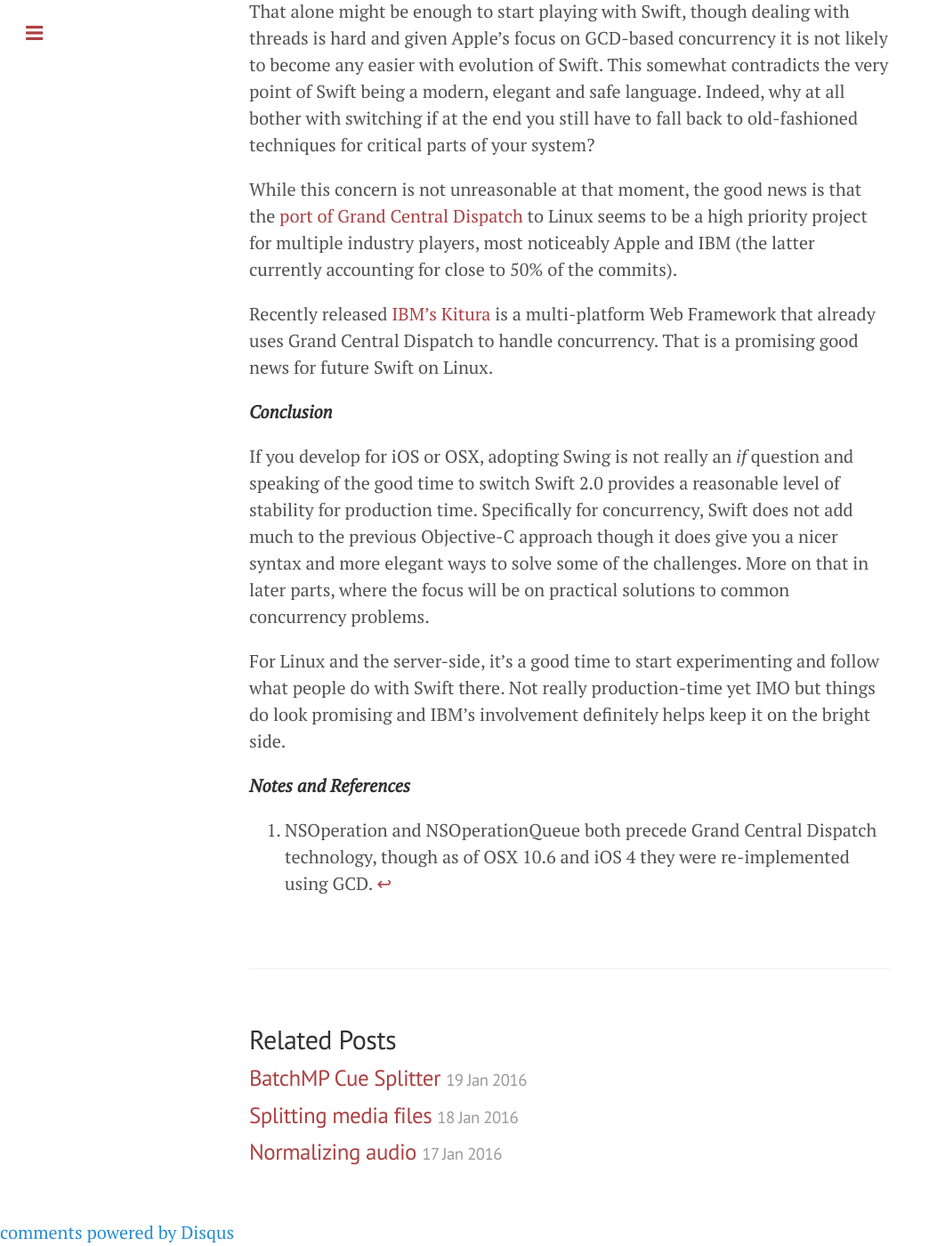
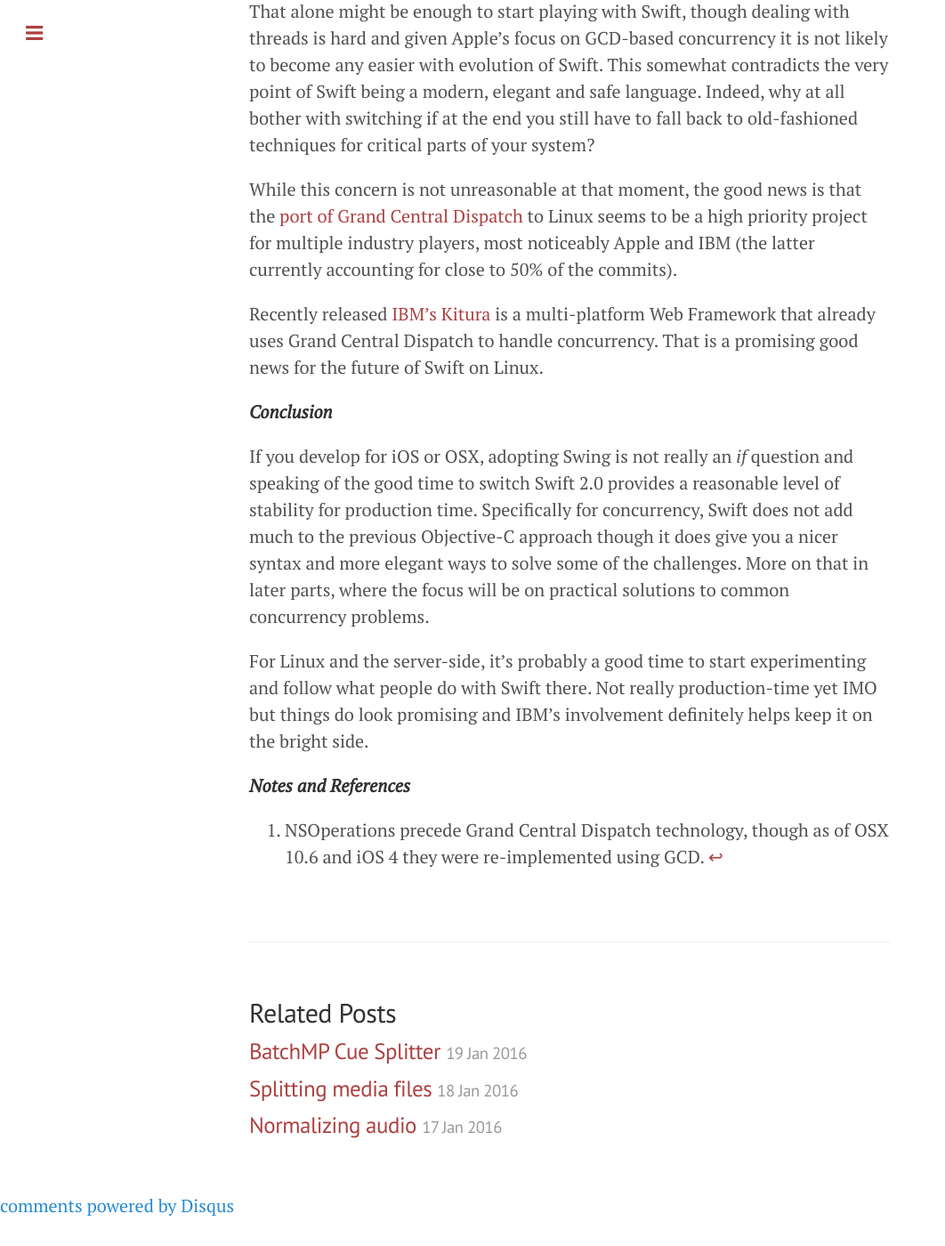
Before and after one commit to akpw/akpw, a Jekyll site: the page built from _posts/2016-2-15-Swift concurrency.md, in a window 1280 px wide and 1400 px high, scrolled down 3456 px. Shown: the whole window at 89% size, without its empty margins (0-1062 px from the left). Built offline with Jekyll 4.4.1, drawn with Linux system fonts in a browser that asks for light colours; comment, search, counter and statistics services are not loaded; after the commit the page ends 4826 px from its top, so only the background shows below that.

Commit message:
swift concurrency, update

```diff
--- a/_posts/2016-2-15-Swift concurrency.md
+++ b/_posts/2016-2-15-Swift concurrency.md
@@ -56,19 +56,19 @@
 
 While this concern is not unreasonable at that moment, the good news is that the [port of Grand Central Dispatch](https://github.com/apple/swift-corelibs-libdispatch) to Linux seems to be a high priority project for multiple industry players, most noticeably Apple and IBM (the latter currently accounting for close to 50% of the commits).
 
-Recently released [IBM's Kitura](https://github.com/IBM-Swift/Kitura?cm_mc_uid=10741446831914349027875&cm_mc_sid_50200000=1458025338) is a multi-platform Web Framework that already uses Grand Central Dispatch to handle concurrency. That is a promising good news for future Swift on Linux.
+Recently released [IBM's Kitura](https://github.com/IBM-Swift/Kitura?cm_mc_uid=10741446831914349027875&cm_mc_sid_50200000=1458025338) is a multi-platform Web Framework that already uses Grand Central Dispatch to handle concurrency. That is a promising good news for the future of Swift on Linux.
 
 ***Conclusion***
 
 If you develop for iOS or OSX, adopting Swing is not really an _if_ question and speaking of the good time to switch Swift 2.0 provides a reasonable level of stability for production time. Specifically for concurrency, Swift does not add much to the previous Objective-C approach though it does give you a nicer syntax and more elegant ways to solve some of the challenges. More on that in later parts, where the focus will be on practical solutions to common concurrency problems.
 
-For Linux and the server-side, it's a good time to start experimenting and follow what people do with Swift there. Not really production-time yet IMO but things do look promising and IBM's involvement definitely helps keep it on the bright side.
+For Linux and the server-side, it's probably a good time to start experimenting and follow what people do with Swift there. Not really production-time yet IMO but things do look promising and IBM's involvement definitely helps keep it on the bright side.
 
 
 
 ***Notes and References***
 
-[^1]: NSOperation and NSOperationQueue both precede Grand Central Dispatch technology, though as of OSX 10.6 and iOS 4 they were re-implemented using GCD.
+[^1]: NSOperations precede Grand Central Dispatch technology, though as of OSX 10.6 and iOS 4 they were re-implemented using GCD.
 
 [^2]: [Concurrency programming guide](https://developer.apple.com/library/ios/documentation/General/Conceptual/ConcurrencyProgrammingGuide/Introduction/Introduction.html)
 
```
